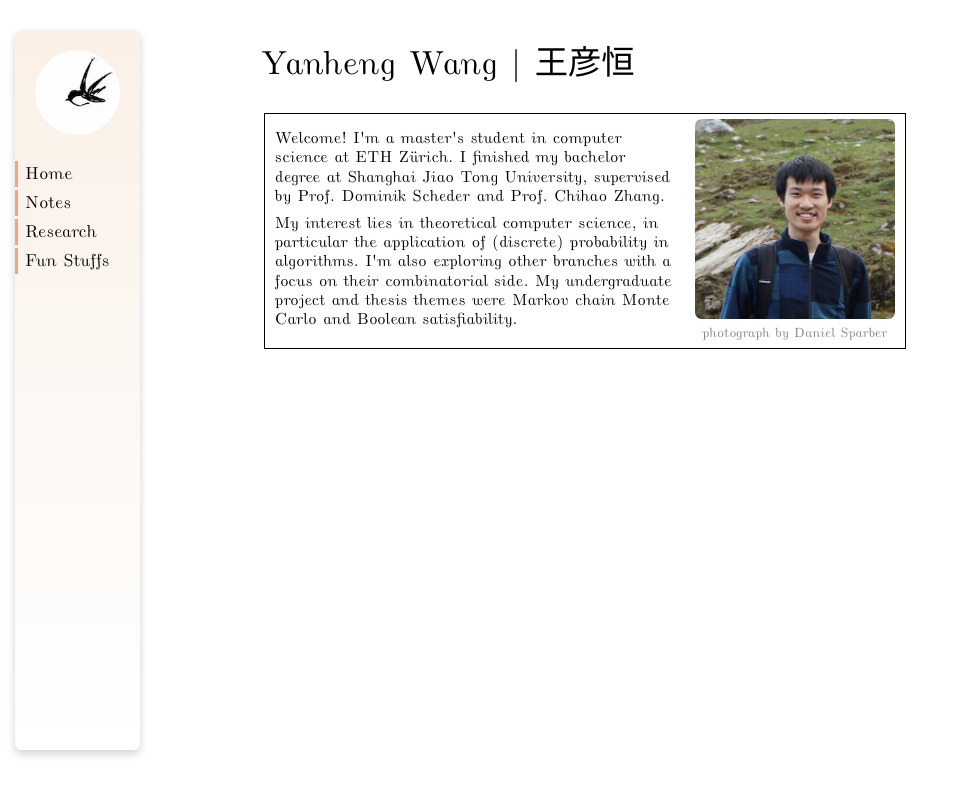
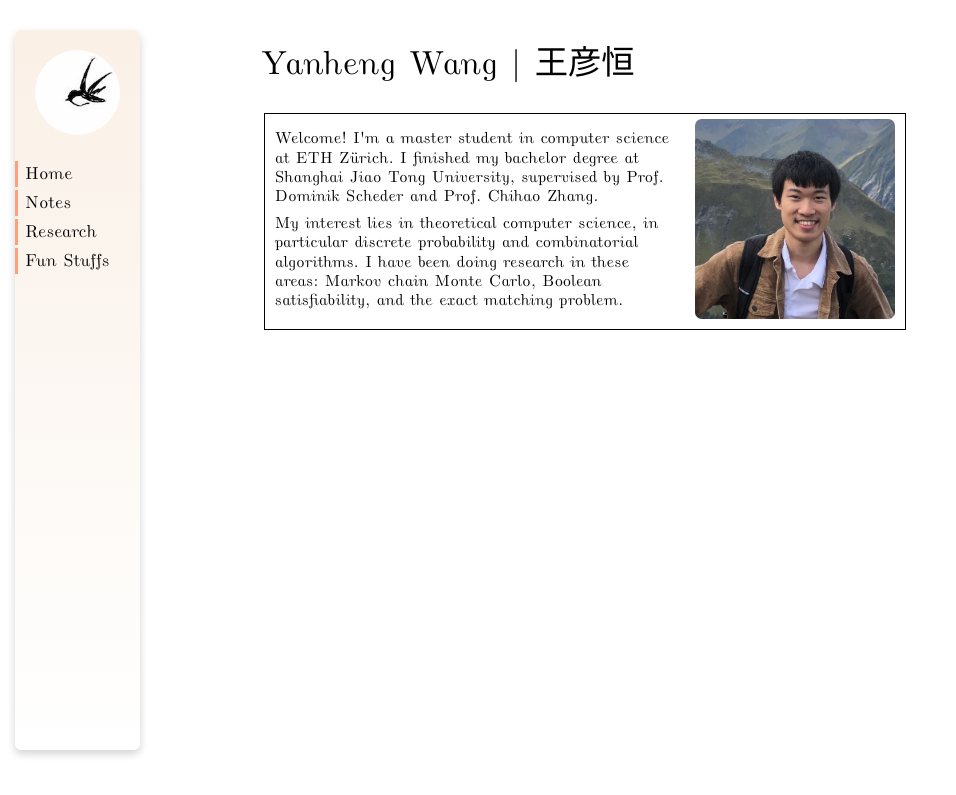
Before and after one commit to YanhengWang/yanhengwang.github.io, a Jekyll site: the page built from index.md, in a window 1280 px wide. Shown: the top 795 px of the page, without its empty margins (0-956 px from the left). Built offline with Jekyll 4.4.1, drawn with Linux system fonts in a browser that asks for light colours.

```diff
--- a/index.md
+++ b/index.md
@@ -2,8 +2,8 @@
 layout: home
 title: Home
 about: |-
-  <p>Welcome! I'm a master's student in computer science at ETH Zürich. I finished my bachelor degree at Shanghai Jiao Tong University, supervised by Prof. Dominik Scheder and Prof. Chihao Zhang.</p>
-  <p>My interest lies in theoretical computer science, in particular the application of (discrete) probability in algorithms. I'm also exploring other branches with a focus on their combinatorial side. My undergraduate project and thesis themes were Markov chain Monte Carlo and Boolean satisfiability.</p>
-photo: /assets/me.jpg
-courtesy: Daniel Sparber
+  <p>Welcome! I'm a master student in computer science at ETH Zürich. I finished my bachelor degree at Shanghai Jiao Tong University, supervised by Prof. Dominik Scheder and Prof. Chihao Zhang.</p>
+  <p>My interest lies in theoretical computer science, in particular discrete probability and combinatorial algorithms. I have been doing research in these areas: Markov chain Monte Carlo, Boolean satisfiability, and the exact matching problem.</p>
+photo: /assets/me2.jpg
+courtesy:
 ---
```
Also changed, not shown: notes/geometry/3-1.md (+2 -2 lines), notes/miscellaneous/index.md (+4 -0 lines), notes/probabilisitc-tools/index.md (added, +18 -0 lines), notes/program-language/index.md (+1 -1 lines), assets/me2.jpg (added), 2 other files.
